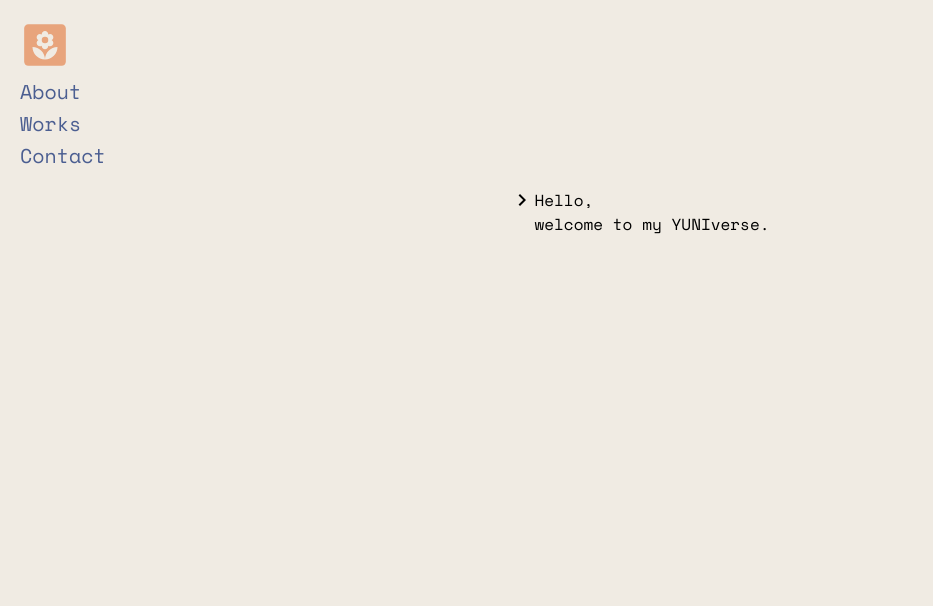
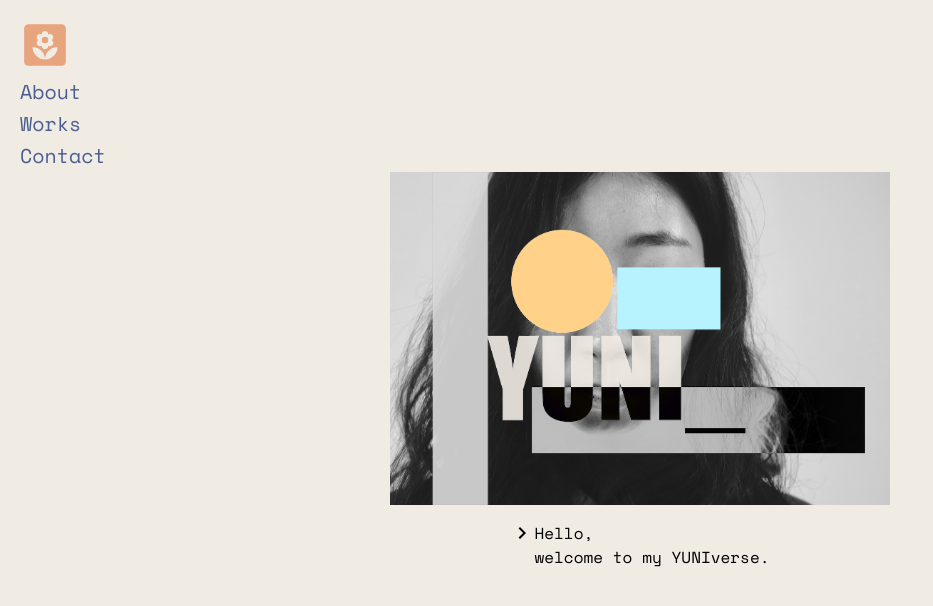
Before and after one commit to newnny/my-blog, a React (Create React App) app: page / in a window 1280 px wide. Shown: the top 606 px of the page, without its empty margins (0-933 px from the left). Built offline with nearby package versions, Linux system fonts and the light colour scheme.

Commit message:
add main image

```diff
--- a/src/Pages/Main.tsx
+++ b/src/Pages/Main.tsx
@@ -2,13 +2,15 @@ import React from 'react'
 import { useMediaQuery, useTheme } from "@mui/material"
 import KeyboardArrowRightIcon from '@mui/icons-material/KeyboardArrowRight';
 import './Page.css'
+import mainImage from '../Images/YUNI_Z.png'
 
-const Main: React.FC  = () => {
+const Main: React.FC = () => {
     const theme = useTheme();
     const matches = useMediaQuery(theme.breakpoints.down('sm'));
     return (
         <div className="App-page">
             <div className={matches ? 'main-mobile-div' : 'main-div'}>
+            <img src={mainImage} alt="MainImage" style={{maxWidth: 500}} />
                 <p className='main-text'>
                     <KeyboardArrowRightIcon />
                     Hello,
```
Also changed, not shown: src/Images/YUNI_SLICE_SMALL.png (added), src/Images/YUNI_Z.png (added).
